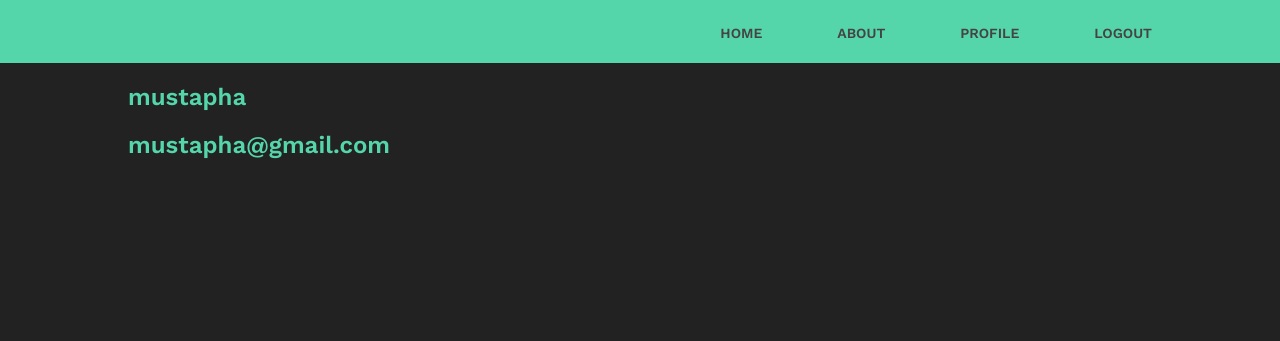
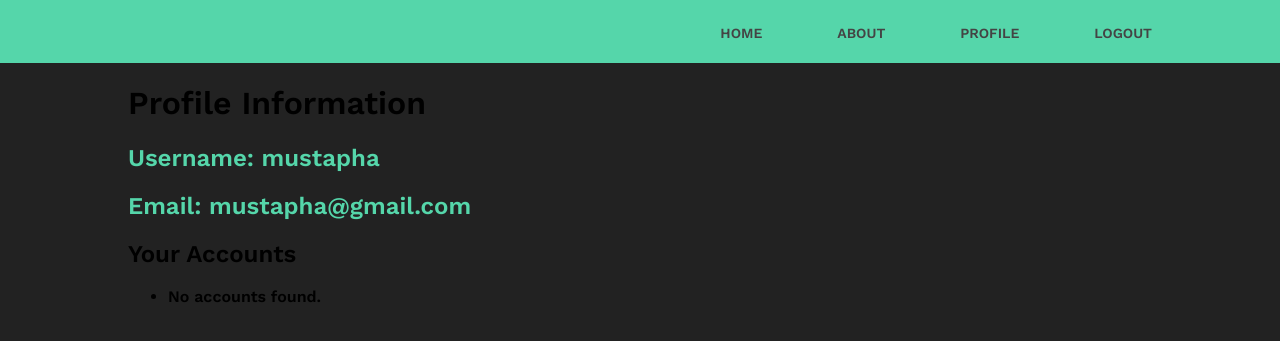
Before and after one commit to ayoub-djaghloul/Generation_mdp, a Django app: page /profile/ in a window 1280 px wide. Shown: the top 341 px of the page. Run offline with Django 5.2, Linux system fonts and the light colour scheme; a user stored in the database is signed in; data comes from the database, SQL or seed files in the repository.

Commit message:
adding the save password after generation and link it to and account fonctionnality

```diff
--- a/mdpGenerator/users/admin.py
+++ b/mdpGenerator/users/admin.py
@@ -1,5 +1,5 @@
 from django.contrib import admin
-from .models import profile
+from .models import compte
 # Register your models here.
 
-admin.site.register(profile)
+admin.site.register(compte)
--- a/mdpGenerator/users/templates/users/profile.html
+++ b/mdpGenerator/users/templates/users/profile.html
@@ -1,9 +1,24 @@
-
 {% extends 'users/base.html' %}
 {% load static %}
+
 {% block content %}
-    <div class="container">
-        <h2 style="color: #55d6aa">{{user.username}}</h2>
-    <h2 style="color: #55d6aa">{{user.email}}</h2>
+<div class="container">
+    <div class="profile">
+        <h1>Profile Information</h1>
+        <div class="profile-info">
+            <h2 style="color: #55d6aa">Username: {{ user.username }}</h2>
+            <h2 style="color: #55d6aa">Email: {{ user.email }}</h2>
+        </div>
+        <div class="accounts">
+            <h2>Your Accounts</h2>
+            <ul class="account-list">
+                {% for account in user_accounts %}
+                    <li class="account-bubble">{{ account.platform }}: {{ account.password }} (Added on {{ account.date|date:"Y-m-d" }})</li>
+                {% empty %}
+                    <li>No accounts found.</li>
+                {% endfor %}
+            </ul>
+        </div>
     </div>
+</div>
 {% endblock %}
--- a/mdpGenerator/users/urls.py
+++ b/mdpGenerator/users/urls.py
@@ -10,5 +10,6 @@ urlpatterns = [
     path('passwordDisplay/', views.passwordDisplay, name='display_password'),
     path('', auth_view.LoginView.as_view(template_name='users/login.html'), name='login'),
     path('logout/', auth_view.LogoutView.as_view(template_name='users/logout.html'), name='logout'),
+    path('save_password/', views.save_password, name='save_password'),
 
 ]
--- a/mdpGenerator/users/views.py
+++ b/mdpGenerator/users/views.py
@@ -1,9 +1,11 @@
 from django.shortcuts import render, redirect
 from django.contrib.auth.forms import UserCreationForm
 from django.contrib.auth.decorators import login_required
-from django.http import HttpResponse
+from django.http import HttpResponseRedirect
+from django.urls import reverse
 from django.contrib import messages
 from .forms import UserRegisterForm
+from .models import compte
 import random
 import string
 import nltk
@@ -20,7 +22,8 @@ def home(request):
 
 @login_required()
 def profile(request):
-    return render(request, 'users/profile.html')
+    user_accounts = compte.objects.filter(user=request.user)
+    return render(request, 'users/profile.html', {'user_accounts': user_accounts})
 
 def signup(request):
     if request.method == 'POST':
@@ -133,14 +136,27 @@ def password_generator_view(request):
         uppercase = "uppercase" in request.POST
         numbers = "numbers" in request.POST
 
-        # Generate password based on user input
         password = generateMdp(mode, n, special_characters, uppercase, numbers)
 
-        # Pass the generated password to the template
         return render(request, 'users/passwordDisplay.html', {'password': password})
 
-    # If not a POST request, or for the initial form load:
     return render(request, 'users/home.html')
 
 def passwordDisplay(request):
     return render(request, 'users/passwordDisplay.html')
+
+@login_required()
+def save_password(request):
+    if request.method == 'POST':
+        platform = request.POST.get('platform')
+        password = request.POST.get('password')
+        user = request.user
+
+        new_compte = compte(user=user, platform=platform, password=password)
+        new_compte.save()
+        messages.success(request, 'Password saved successfully!')
+
+
+        return HttpResponseRedirect(reverse('home'))
+
+    return HttpResponseRedirect(reverse('home'))
```
Also changed, not shown: mdpGenerator/users/models.py (+8 -4 lines), mdpGenerator/users/templates/users/home.html (+9 -0 lines), mdpGenerator/users/templates/users/passwordDisplay.html (+21 -3 lines), mdpGenerator/db.sqlite3, mdpGenerator/users/migrations/0002_auto_20240228_1549.py (added).
